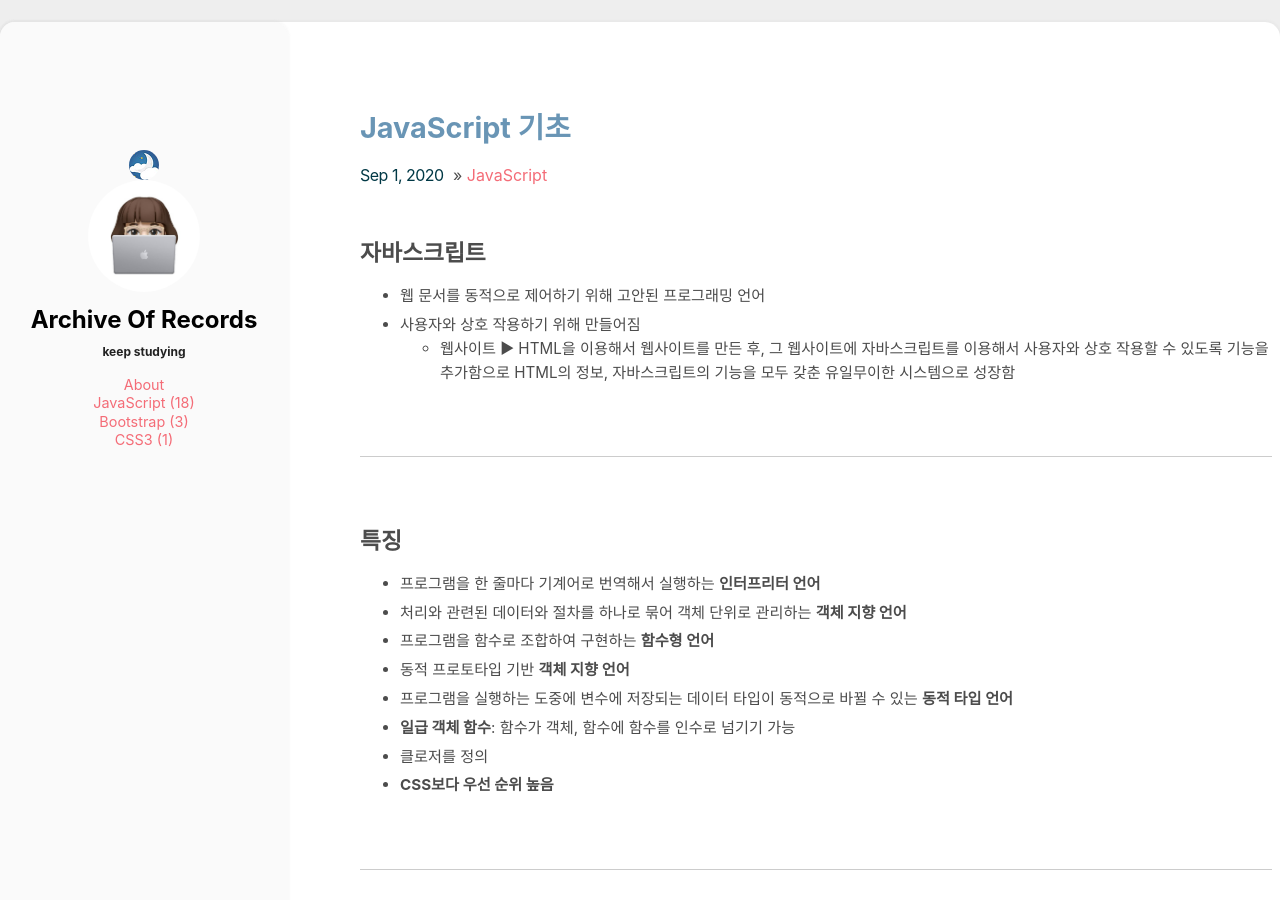
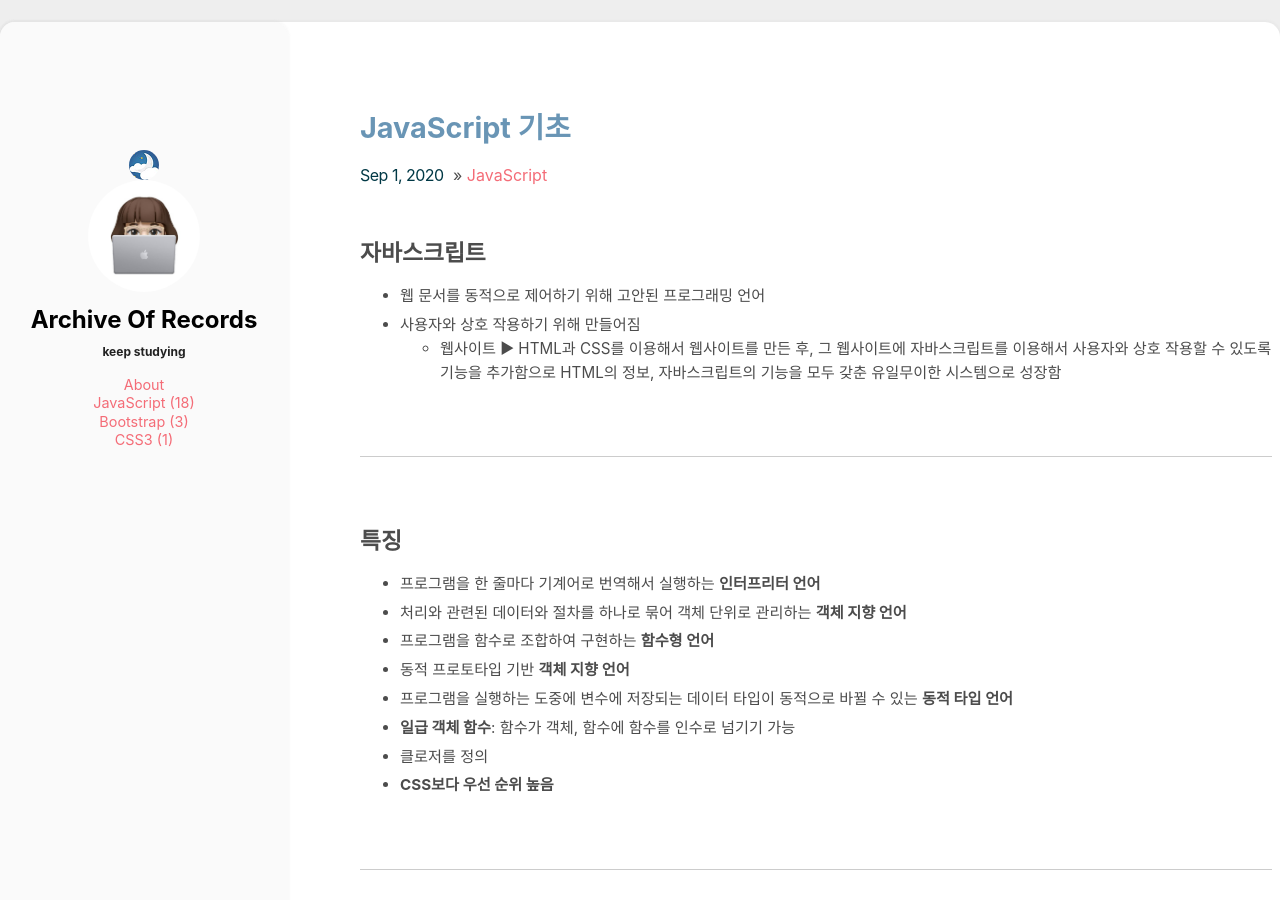
Before and after one commit to absolutelyfullycapable/absolutelyfullycapable.github.io, a Jekyll site: the page built from _posts/2020-09-01-javascript-기초.md, in a window 1280 px wide and 900 px high. Built offline with Jekyll 4.4.1, drawn with Linux system fonts in a browser that asks for light colours.

Commit message:
modify 20-09-01 post

```diff
--- a/_posts/2020-09-01-javascript-기초.md
+++ b/_posts/2020-09-01-javascript-기초.md
@@ -9,7 +9,7 @@ comments: true
 
 - 웹 문서를 동적으로 제어하기 위해 고안된 프로그래밍 언어
 - 사용자와 상호 작용하기 위해 만들어짐
-    - 웹사이트 ▶ HTML을 이용해서 웹사이트를 만든 후, 그 웹사이트에 자바스크립트를 이용해서 사용자와 상호 작용할 수 있도록 기능을 추가함으로 HTML의 정보, 자바스크립트의 기능을 모두 갖춘 유일무이한 시스템으로 성장함
+    - 웹사이트 ▶ HTML과 CSS를 이용해서 웹사이트를 만든 후, 그 웹사이트에 자바스크립트를 이용해서 사용자와 상호 작용할 수 있도록 기능을 추가함으로 HTML의 정보, 자바스크립트의 기능을 모두 갖춘 유일무이한 시스템으로 성장함
 
 
 <br>
```
